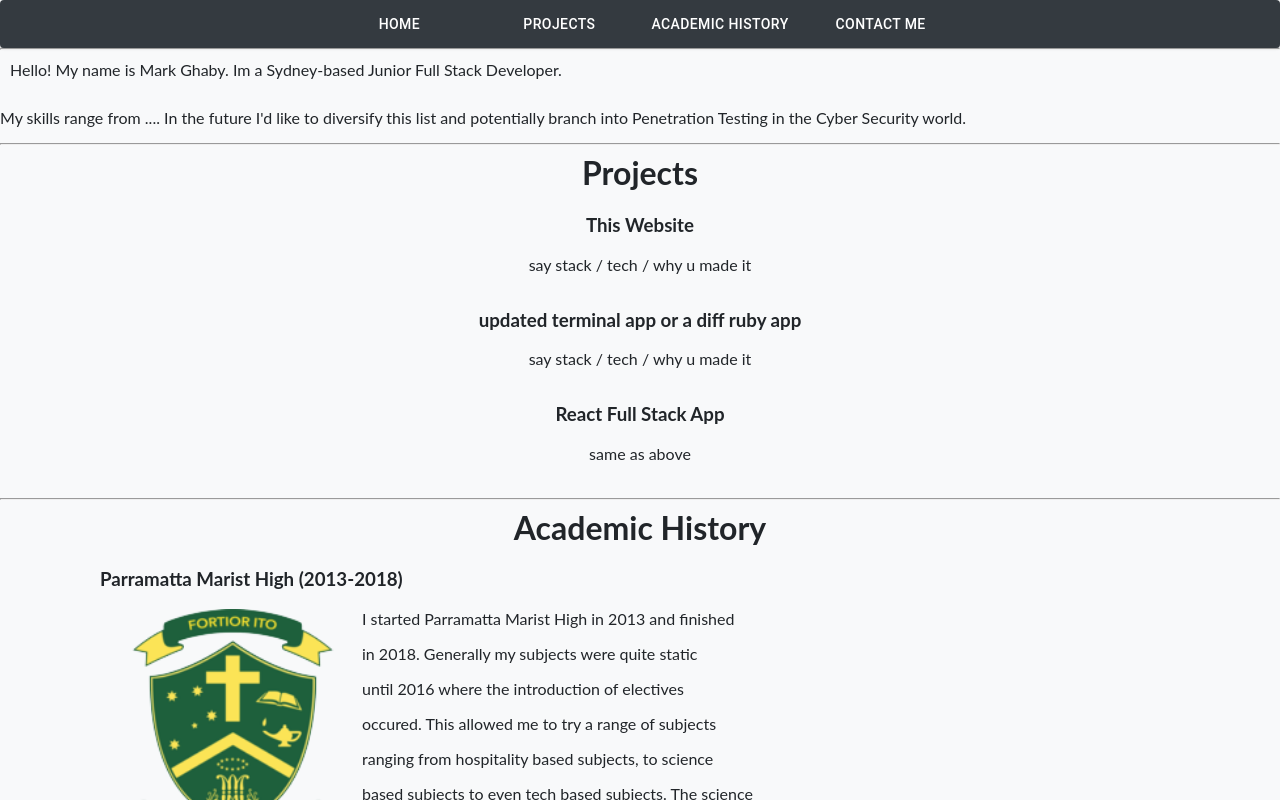
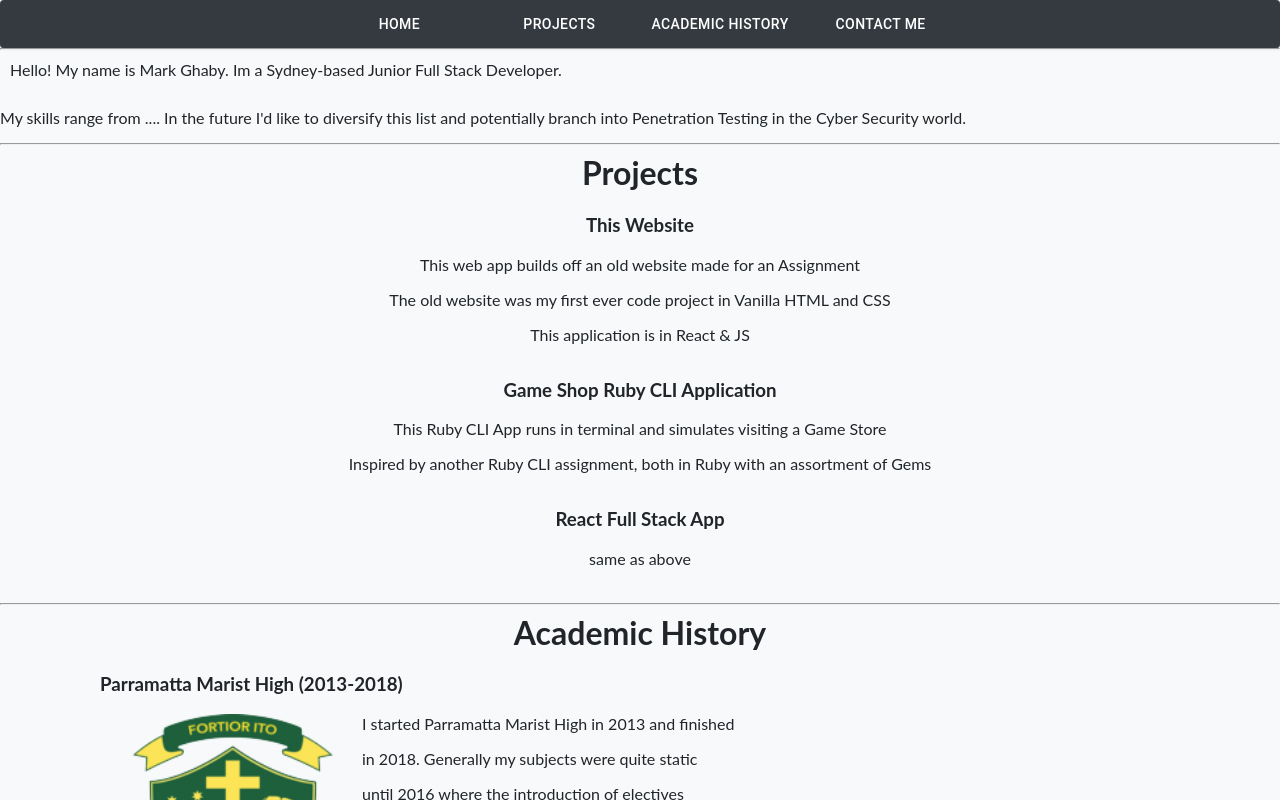
Before and after one commit to mghaby/mark-site-updated, a React (Create React App) app: page / in a window 1280 px wide. Shown: the top 800 px of the page. Built offline with nearby package versions, Linux system fonts and the light colour scheme; the HTML template or start-up script is replaced by a standard one.

Commit message:
updates to project component

```diff
--- a/src/components/Projects.js
+++ b/src/components/Projects.js
@@ -16,13 +16,18 @@ function Projects() {
 
         <div style={divCent}>
           <h3>This Website</h3>
-          <p>say stack / tech / why u made it</p>
+          <p>This web app builds off an old website made for an Assignment</p>
+          <p>The old website was my first ever code project in Vanilla HTML and CSS</p>
+          <p>This application is in React {`&`} JS </p>
+          {/* <p>https://github.com/mghaby/mark-site-updated</p> */}
           <br />
         </div>
 
         <div style={divCent}>
-          <h3>updated terminal app or a diff ruby app</h3>
-          <p>say stack / tech / why u made it</p>
+          <h3>Game Shop Ruby CLI Application</h3>
+          <p>This Ruby CLI App runs in terminal and simulates visiting a Game Store</p>
+          <p>Inspired by another Ruby CLI assignment, both in Ruby with an assortment of Gems</p>
+          {/* <p>https://github.com/mghaby/game_shop</p> */}
           <br />
         </div>
 
```
